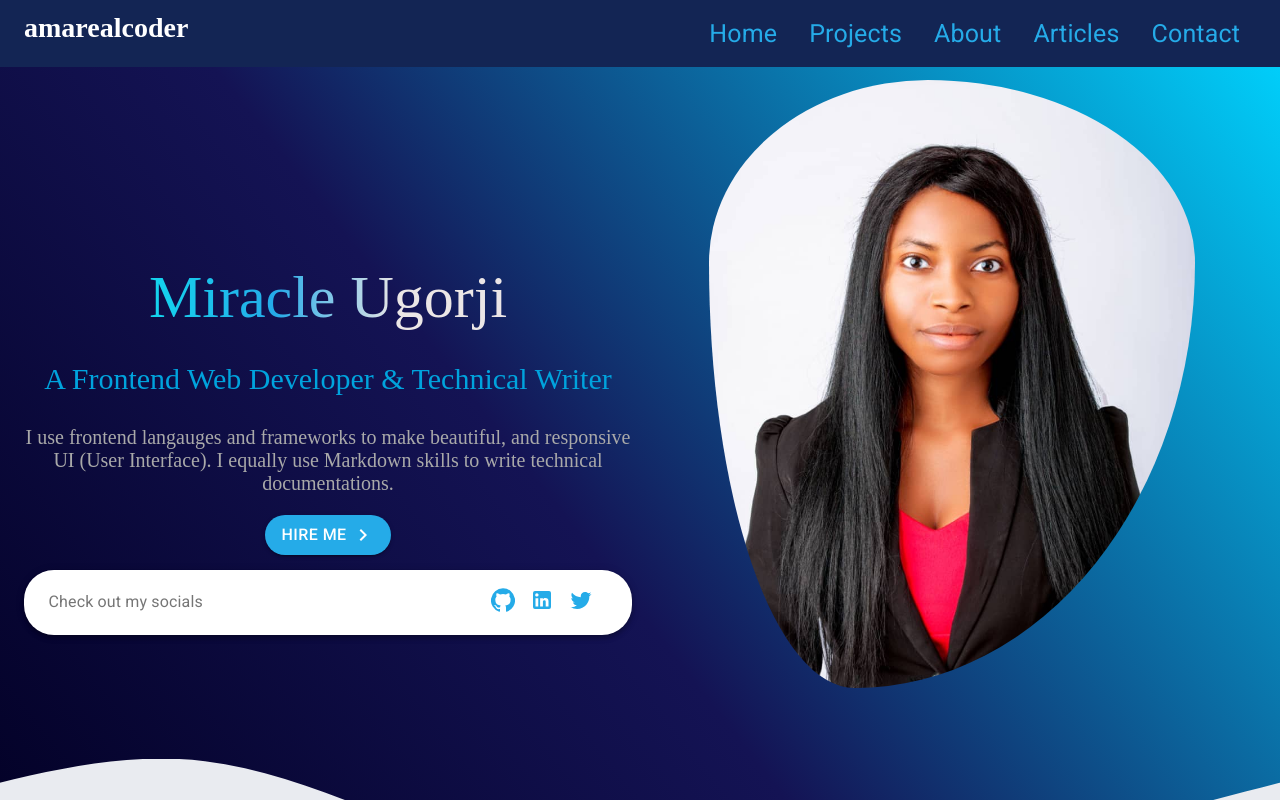
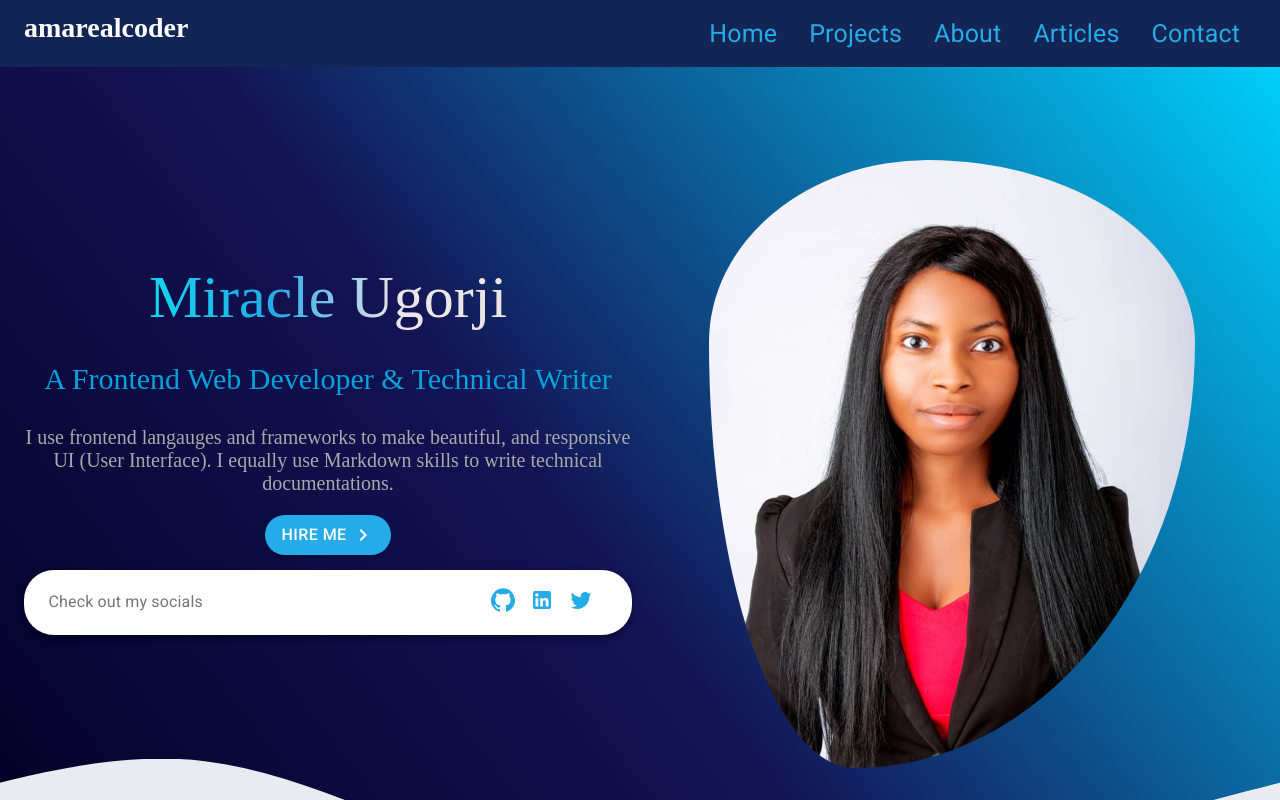
Before and after one commit to amarealcoder/portfolio, a React (Create React App) app: page / in a window 1280 px wide. Shown: the top 800 px of the page. Built offline with nearby package versions, Linux system fonts and the light colour scheme; a web font is replaced by a local one.

Commit message:
Fix: hero image

```diff
--- a/src/index.css
+++ b/src/index.css
@@ -21,7 +21,7 @@ body {
   width: 80%;
   height: auto;
   position: relative;
-  bottom: 100px;
+  bottom: 20px;
 }
 .mobileImage {
   display: none;
```
